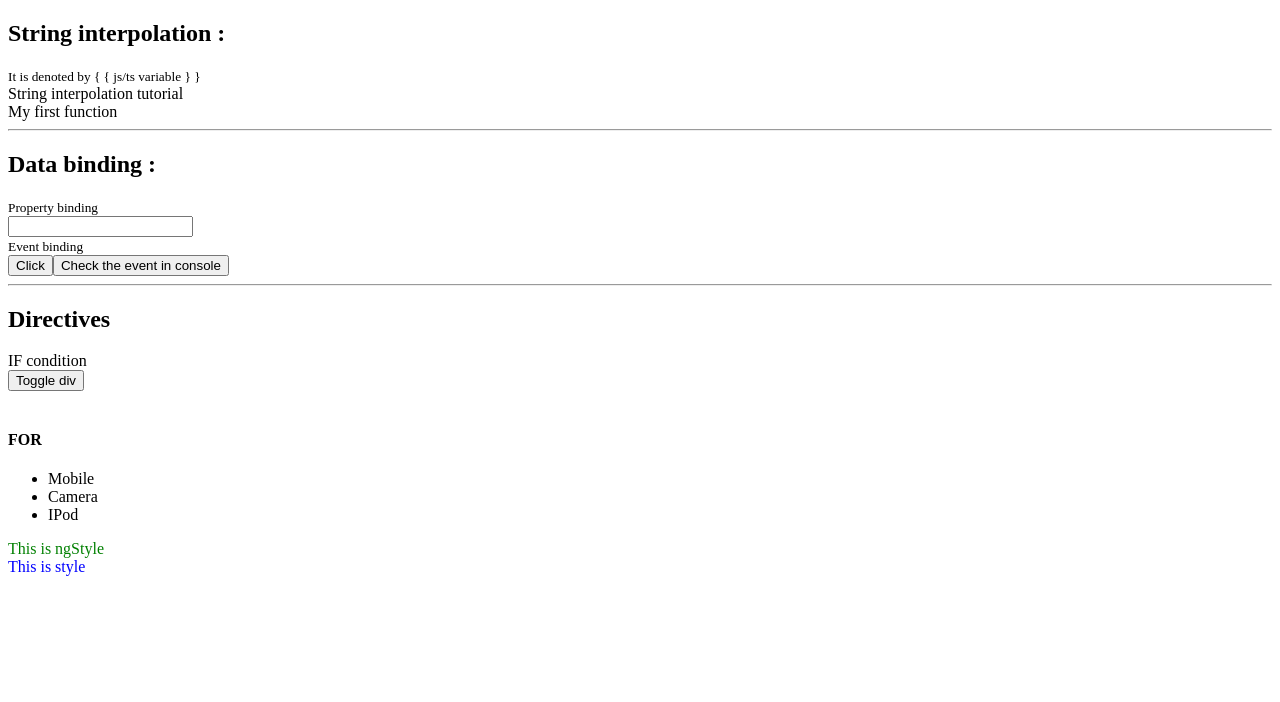
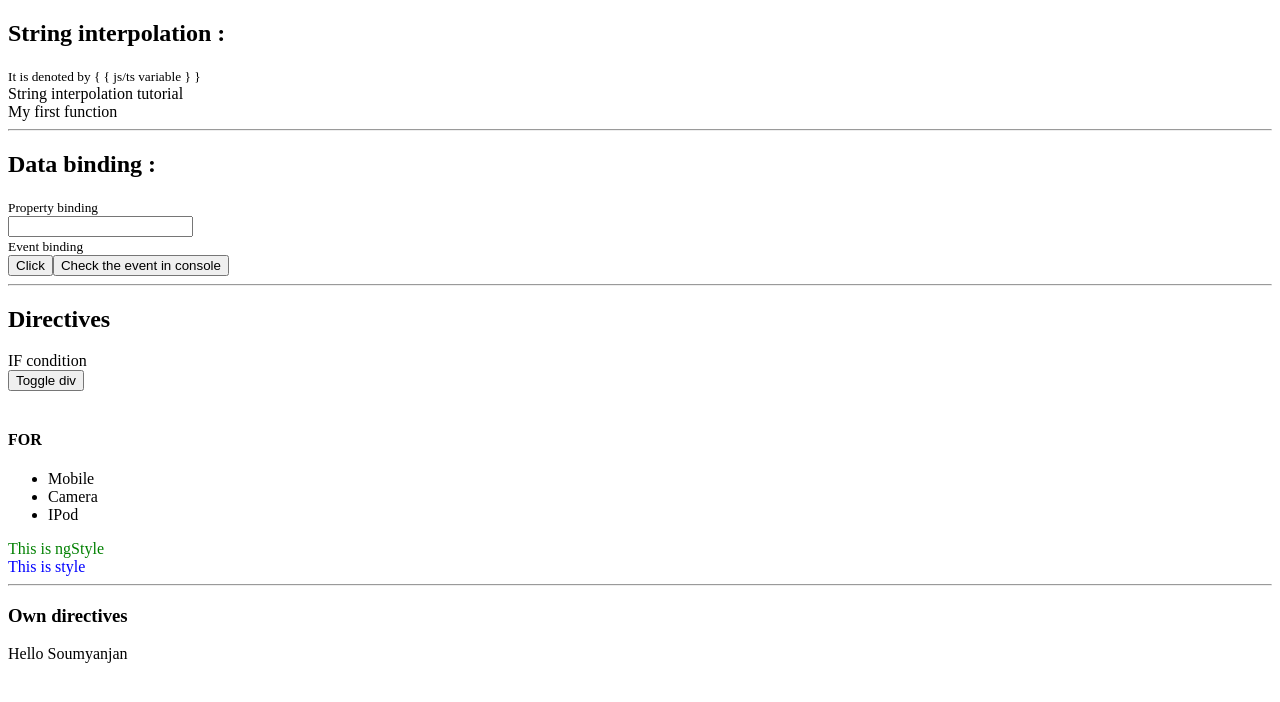
Before and after one commit to arwebcs/Angular-practise, an Angular app: page / in a window 1280 px wide. Shown: the top 702 px of the page. Built offline with nearby package versions, Linux system fonts and the light colour scheme.

Commit message:
Directives

```diff
--- a/src/app/binding-directive/bd.html
+++ b/src/app/binding-directive/bd.html
@@ -28,3 +28,7 @@
 <div [style]="{color:'blue'}">
   This is style
 </div>
+
+<hr>
+<h3>Own directives</h3>
+<div myGreet>Soumyanjan</div>
--- /dev/null
+++ b/src/app/directives/myDir.directive.ts
@@ -0,0 +1,11 @@
+import { Directive, ElementRef } from '@angular/core';
+
+@Directive({
+  selector: '[myGreet]',
+})
+export class Greetings {
+  constructor(e: ElementRef) {
+    console.log(e);
+    e.nativeElement.innerHTML = 'Hello ';
+  }
+}
```
Also changed, not shown: src/app/app.module.ts (+5 -9 lines).
